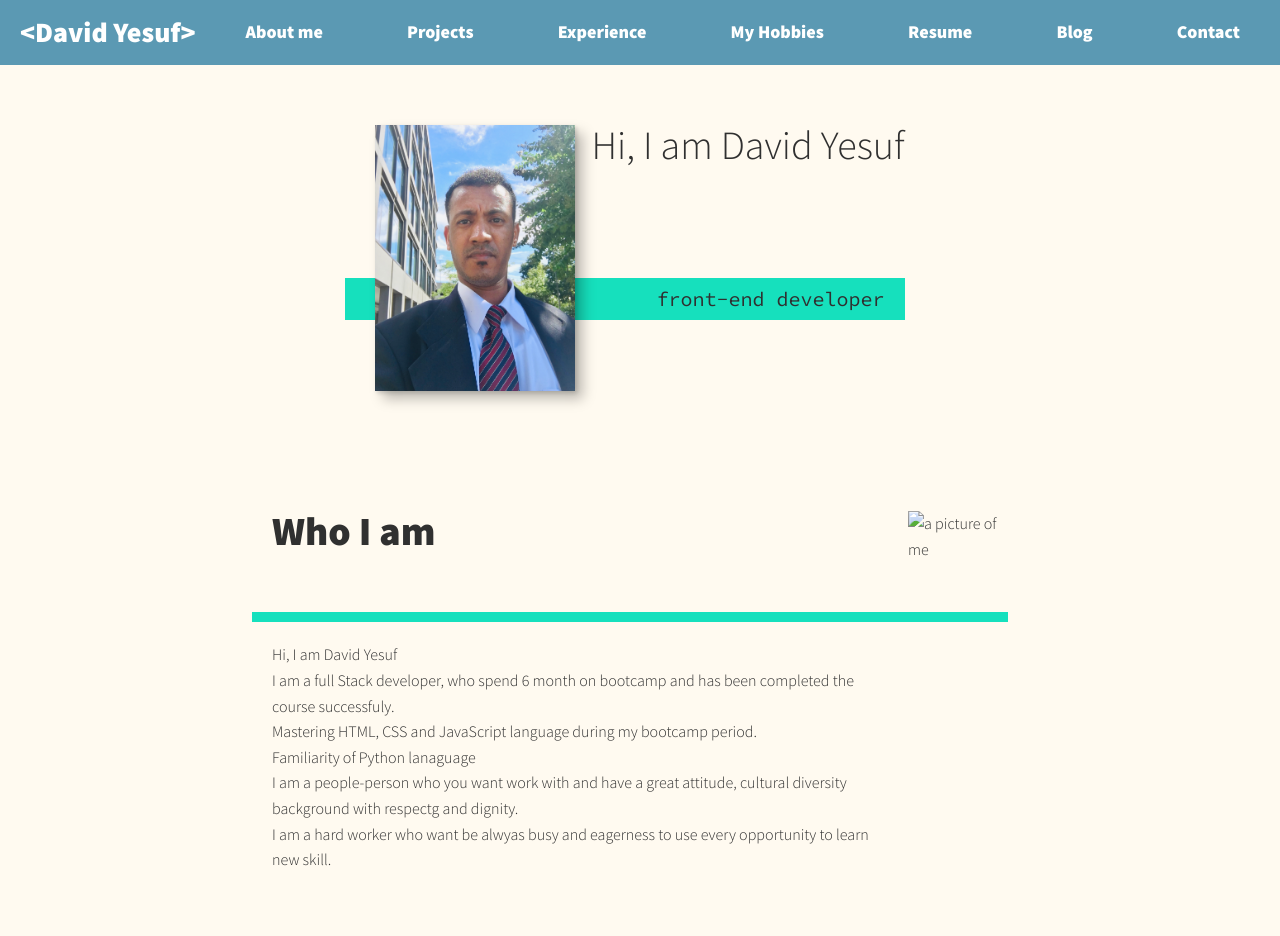
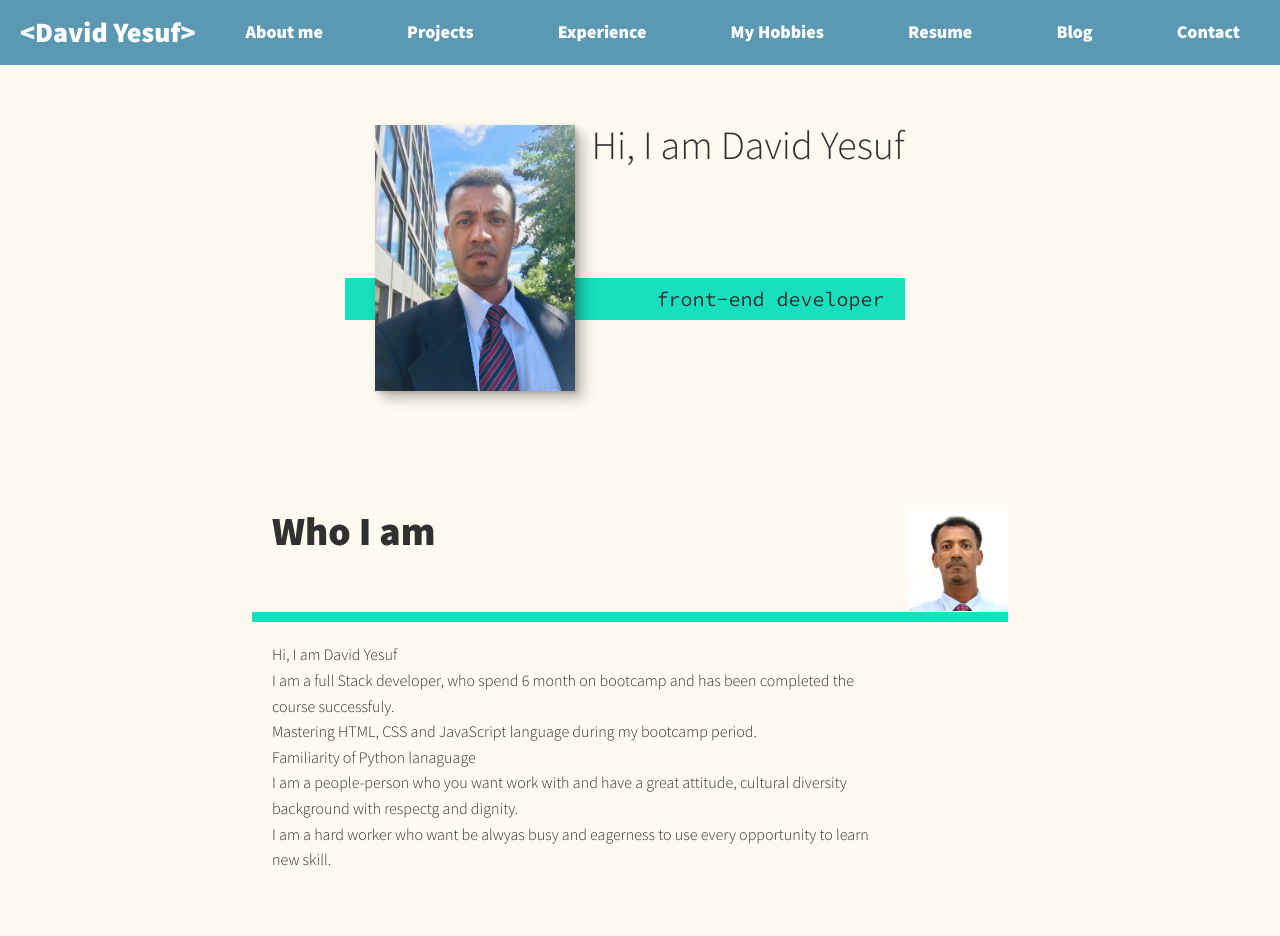
Before and after one commit to davidGJcd/portfolio, a plain HTML site: page index.html in a window 1280 px wide. Shown: the top 936 px of the page. Drawn offline with Linux system fonts and the light colour scheme.

Commit message:
initial commit

```diff
--- a/index.html
+++ b/index.html
@@ -61,7 +61,7 @@
                 <p> I am a hard worker who want be alwyas busy and eagerness to use every opportunity to learn new skill.</p>
             </div>
 
-            <img class="about-me__img" src="img/IMG_4790.jpg." alt="a picture of me">
+            <img class="about-me__img" src="img/IMG_4790.jpg" alt="a picture of me">
         </section>
 
         <section id="projects">
```
